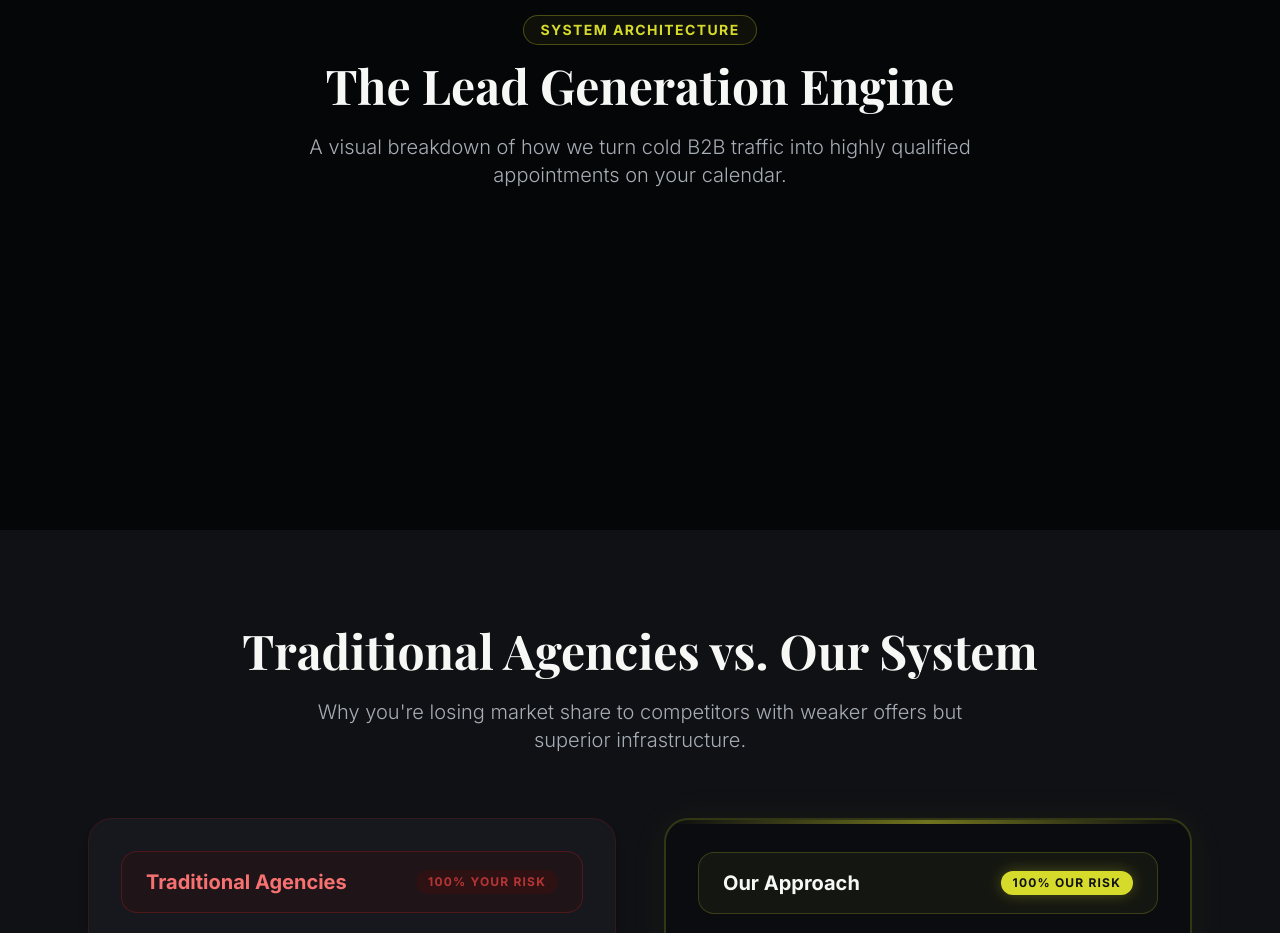
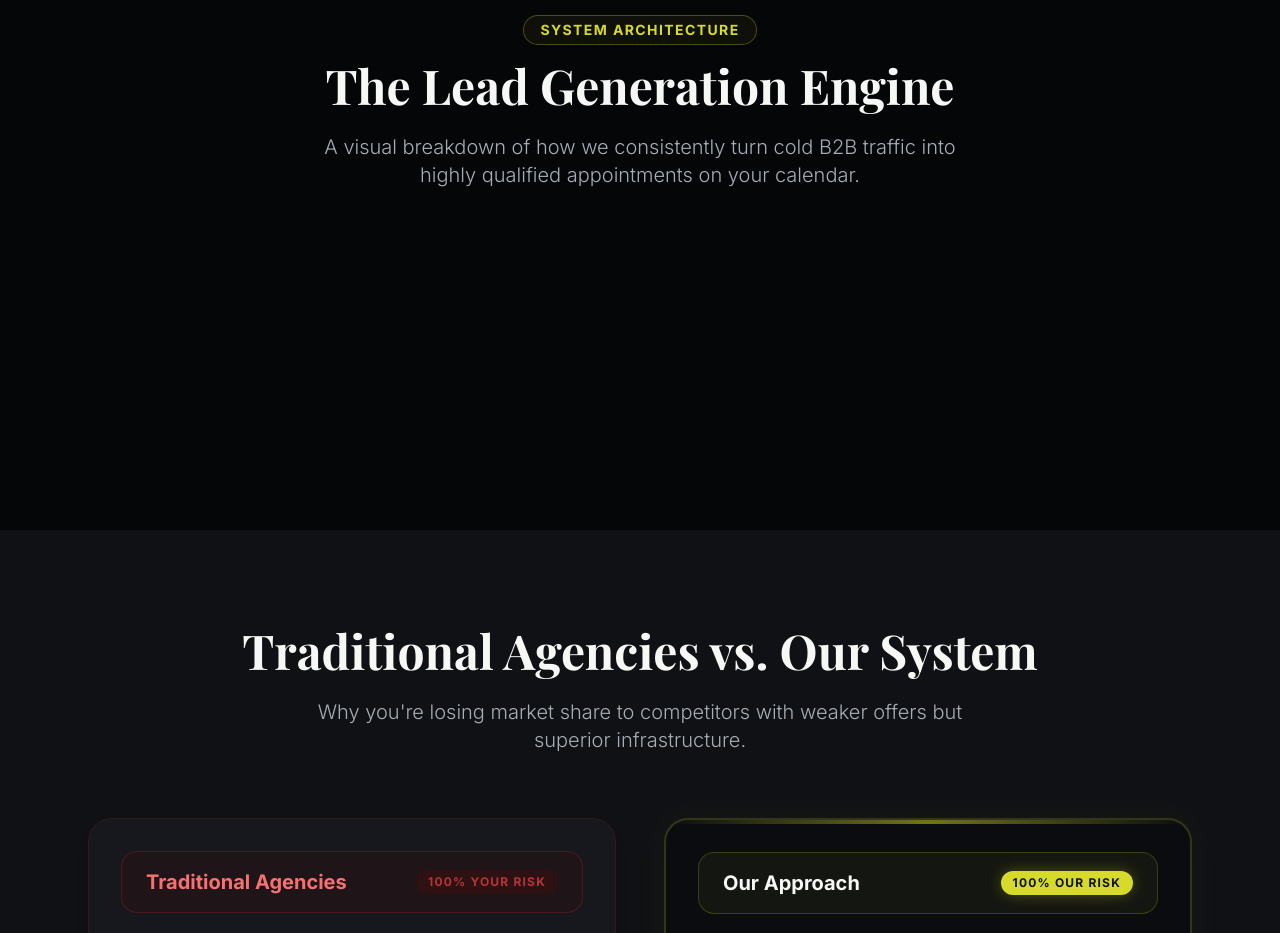
Before and after one commit to Operzy/demand-dynasty-vsl, a React (Vite) app: page / in a window 1280 px wide. Shown: the part 6940-7873 px from the top of the page. Built offline with nearby package versions, Linux system fonts and the light colour scheme; a web font is replaced by a local one.

Commit message:
Update subheadline text in FunnelDiagram

```diff
--- a/src/components/FunnelDiagram.jsx
+++ b/src/components/FunnelDiagram.jsx
@@ -70,7 +70,7 @@ const FunnelDiagram = () => {
           </span>
           <h2 className="text-4xl md:text-5xl font-serif font-bold text-brand-light mb-6">The Lead Generation Engine</h2>
           <p className="text-xl text-brand-text max-w-2xl mx-auto font-light">
-            A visual breakdown of how we turn cold B2B traffic into highly qualified appointments on your calendar.
+            A visual breakdown of how we consistently turn cold B2B traffic into highly qualified appointments on your calendar.
           </p>
         </div>
 
```
